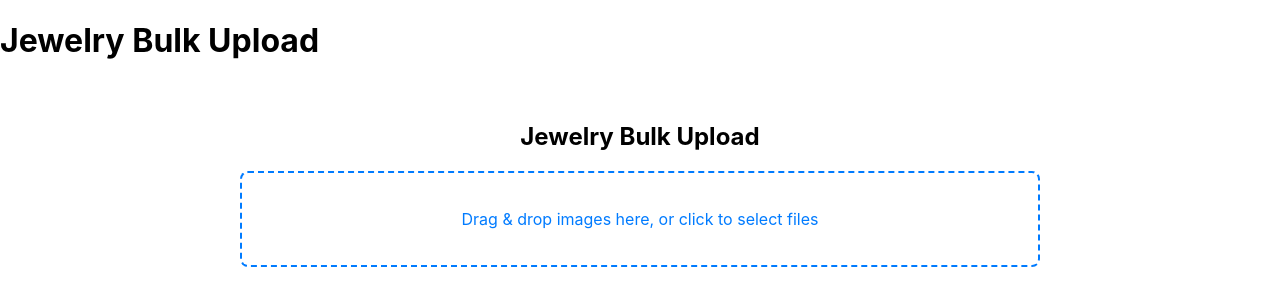
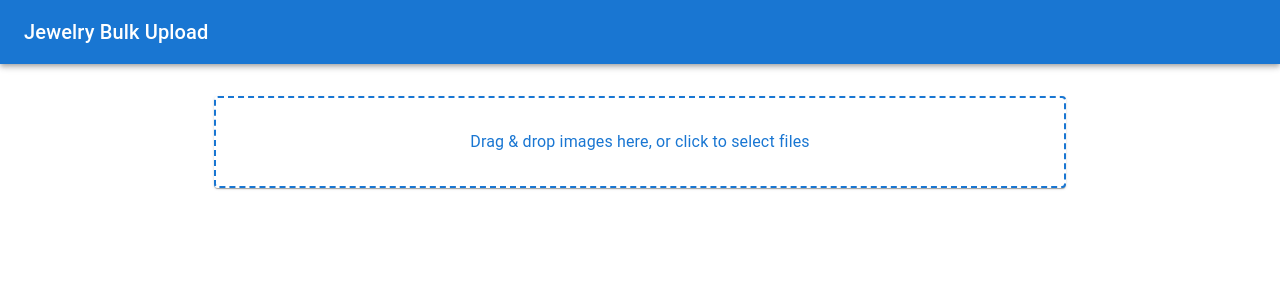
Before and after one commit to ljoks/jewelry-uploader, a React (Create React App) app: page / in a window 1280 px wide. Shown: the top 306 px of the page. Built offline with nearby package versions, Linux system fonts and the light colour scheme.

Commit message:
adds material-ui for sleeker look

```diff
--- a/src/App.js
+++ b/src/App.js
@@ -1,14 +1,20 @@
 import React from 'react';
 import ImageUploader from './ImageUploader';
+import { ThemeProvider, createTheme } from '@mui/material/styles';
+
+const theme = createTheme();
 
 function App() {
   return (
-    <div className="App">
+    <ThemeProvider theme={theme}>
+      <div className="App">
       <header className="App-header">
-        <h1>Jewelry Bulk Upload</h1>
+        {/* <h1>Jewelry Bulk Upload</h1> */}
       </header>
       <ImageUploader />
     </div>
+    </ThemeProvider>
+
   );
 }
 
--- a/src/ImageUploader.js
+++ b/src/ImageUploader.js
@@ -2,7 +2,46 @@ import React, { useState, useCallback } from 'react';
 import { useDropzone } from 'react-dropzone';
 import exifr from 'exifr';
 import { DragDropContext, Droppable, Draggable } from '@hello-pangea/dnd';
-import './ImageUploader.css';
+import {
+  AppBar,
+  Toolbar,
+  Typography,
+  Container,
+  Paper,
+  Button,
+  Card,
+  CardMedia,
+  CardContent,
+  LinearProgress,
+  Box,
+  Grid
+} from '@mui/material';
+import { styled } from '@mui/system';
+
+// Styled components for dropzone area and group container
+const DropzoneArea = styled(Paper)(({ theme }) => ({
+  padding: theme.spacing(4),
+  textAlign: 'center',
+  color: theme.palette.primary.main,
+  border: `2px dashed ${theme.palette.primary.main}`,
+  backgroundColor: theme.palette.background.paper,
+  cursor: 'pointer',
+  transition: 'background-color 0.2s ease',
+  '&:hover': {
+    backgroundColor: theme.palette.action.hover,
+  },
+}));
+
+const GroupContainer = styled(Paper)(({ theme }) => ({
+  padding: theme.spacing(2),
+  marginBottom: theme.spacing(2),
+  backgroundColor: theme.palette.grey[50],
+}));
+
+const ThumbnailCard = styled(Card)(({ theme }) => ({
+  width: 120,
+  margin: theme.spacing(1),
+}));
 
 const ImageUploader = () => {
   const [files, setFiles] = useState([]);
@@ -12,7 +51,8 @@ const ImageUploader = () => {
 
   // onDrop handler for react-dropzone
   const onDrop = useCallback(async (acceptedFiles) => {
-    const processedFiles = await Promise.all(acceptedFiles.map(async (file) => {
+    const processedFiles = await Promise.all(
+      acceptedFiles.map(async (file) => {
         const url = URL.createObjectURL(file);
         let dateTime;
         try {
@@ -24,7 +64,8 @@ const ImageUploader = () => {
           dateTime = new Date(file.lastModified);
         }
         return { file, url, dateTime, id: `${file.name}-${file.lastModified}-${Math.random()}` };
-    }));
+      })
+    );
 
     // Update files state
     setFiles(prev => [...prev, ...processedFiles]);
@@ -59,28 +100,18 @@ const ImageUploader = () => {
     multiple: true
   });
 
-  // onDragEnd handles moving images between groups.
+  // onDragEnd: Move images between groups.
   const onDragEnd = (result) => {
     const { source, destination } = result;
-    // If dropped outside a droppable area, do nothing.
     if (!destination) return;
-
-    // Create a deep copy of groups for manipulation.
     const updatedGroups = groups.map(group => Array.from(group));
-
-    // Remove the item from its source group.
     const [movedItem] = updatedGroups[source.droppableId].splice(source.index, 1);
-
-    // Insert the item into the destination group.
     updatedGroups[destination.droppableId].splice(destination.index, 0, movedItem);
-
-    // Remove any group that has become empty.
     const cleanedGroups = updatedGroups.filter(group => group.length > 0);
-
     setGroups(cleanedGroups);
   };
 
-  // Dummy upload simulation to illustrate progress indicator.
+  // Dummy upload simulation function for progress indicator.
   const simulateUpload = (fileId) => {
     let progress = 0;
     const interval = setInterval(() => {
@@ -104,18 +135,15 @@ const ImageUploader = () => {
     setGroups(prev => [...prev, []]);
   };
 
-  // Handler for confirming groupings and sending to n8n (placeholder).
+  // Handler for confirming groupings and sending to n8n.
   const handleConfirm = async () => {
-    // Prepare payload for n8n: convert groups into a simple JSON format.
     const payload = { groups: groups.map(group => group.map(img => ({ url: img.url, dateTime: img.dateTime }))) };
-
     try {
       const response = await fetch('http://localhost:5678/webhook-test/confirm-groupings', {
         method: 'POST',
         headers: { 'Content-Type': 'application/json' },
         body: JSON.stringify(payload),
       });
-
       if (response.ok) {
         alert('Groupings confirmed and sent for processing!');
       } else {
@@ -128,65 +156,91 @@ const ImageUploader = () => {
   };
 
   return (
-    <div className="container">
-      <div className="header">
-        <h2>Jewelry Bulk Upload</h2>
-      </div>
-      <div {...getRootProps({ className: 'upload-area' })}>
+    <>
+      <AppBar position="static">
+        <Toolbar>
+          <Typography variant="h6" component="div">
+            Jewelry Bulk Upload
+          </Typography>
+        </Toolbar>
+      </AppBar>
+      <Container maxWidth="md" sx={{ mt: 4 }}>
+        <DropzoneArea {...getRootProps()}>
           <input {...getInputProps()} />
           {isDragActive ? (
-          <p>Drop the images here ...</p>
+            <Typography variant="body1">Drop the images here...</Typography>
           ) : (
-          <p>Drag & drop images here, or click to select files</p>
+            <Typography variant="body1">
+              Drag & drop images here, or click to select files
+            </Typography>
           )}
-      </div>
+        </DropzoneArea>
 
         {groups.length > 0 && (
           <>
-          <h3>Image Groups (Based on Timestamps)</h3>
+            <Typography variant="h5" sx={{ mt: 4, mb: 2 }}>
+              Image Groups (Based on Timestamps)
+            </Typography>
             <DragDropContext onDragEnd={onDragEnd}>
+              <Grid container spacing={2}>
                 {groups.map((group, groupIndex) => (
-              <Droppable droppableId={`${groupIndex}`} key={groupIndex}>
+                  <Grid item xs={12} md={6} key={groupIndex}>
+                    <Droppable droppableId={`${groupIndex}`}>
                       {(provided) => (
-                  <div
-                    className="group-container"
+                        <GroupContainer
                           ref={provided.innerRef}
                           {...provided.droppableProps}
                         >
-                    <div className="group-header">Group {groupIndex + 1}</div>
-                    <div style={{ display: 'flex', flexWrap: 'wrap' }}>
+                          <Typography variant="subtitle1" sx={{ mb: 1 }}>
+                            Group {groupIndex + 1}
+                          </Typography>
+                          <Box sx={{ display: 'flex', flexWrap: 'wrap' }}>
                             {group.map((img, index) => (
                               <Draggable key={img.id} draggableId={img.id} index={index}>
                                 {(provided) => (
                                   <div
-                              className="thumbnail"
                                     ref={provided.innerRef}
                                     {...provided.draggableProps}
                                     {...provided.dragHandleProps}
                                   >
-                              <img src={img.url} alt={`Uploaded ${index}`} />
-                              {uploadProgress[img.id] && (
-                                <div
-                                  className="progress-bar"
-                                  style={{ width: `${uploadProgress[img.id]}%` }}
+                                    <ThumbnailCard>
+                                      <CardMedia
+                                        component="img"
+                                        height="100"
+                                        image={img.url}
+                                        alt={`Image ${index}`}
                                       />
+                                      <CardContent sx={{ p: 1 }}>
+                                        {uploadProgress[img.id] !== undefined && (
+                                          <LinearProgress variant="determinate" value={uploadProgress[img.id]} />
                                         )}
+                                      </CardContent>
+                                    </ThumbnailCard>
                                   </div>
                                 )}
                               </Draggable>
                             ))}
                             {provided.placeholder}
-                    </div>
-                  </div>
+                          </Box>
+                        </GroupContainer>
                       )}
                     </Droppable>
+                  </Grid>
                 ))}
+              </Grid>
             </DragDropContext>
-          <button onClick={addNewGroup}>Add New Group</button>
-          <button onClick={handleConfirm} style={{ marginLeft: '10px' }}>Confirm Groupings</button>
+            <Box sx={{ mt: 2, display: 'flex', gap: 2 }}>
+              <Button variant="outlined" onClick={addNewGroup}>
+                Add New Group
+              </Button>
+              <Button variant="contained" onClick={handleConfirm}>
+                Confirm Groupings
+              </Button>
+            </Box>
           </>
         )}
-    </div>
+      </Container>
+    </>
   );
 };
 
```
Lines whose indentation alone changed are shown as unchanged.
